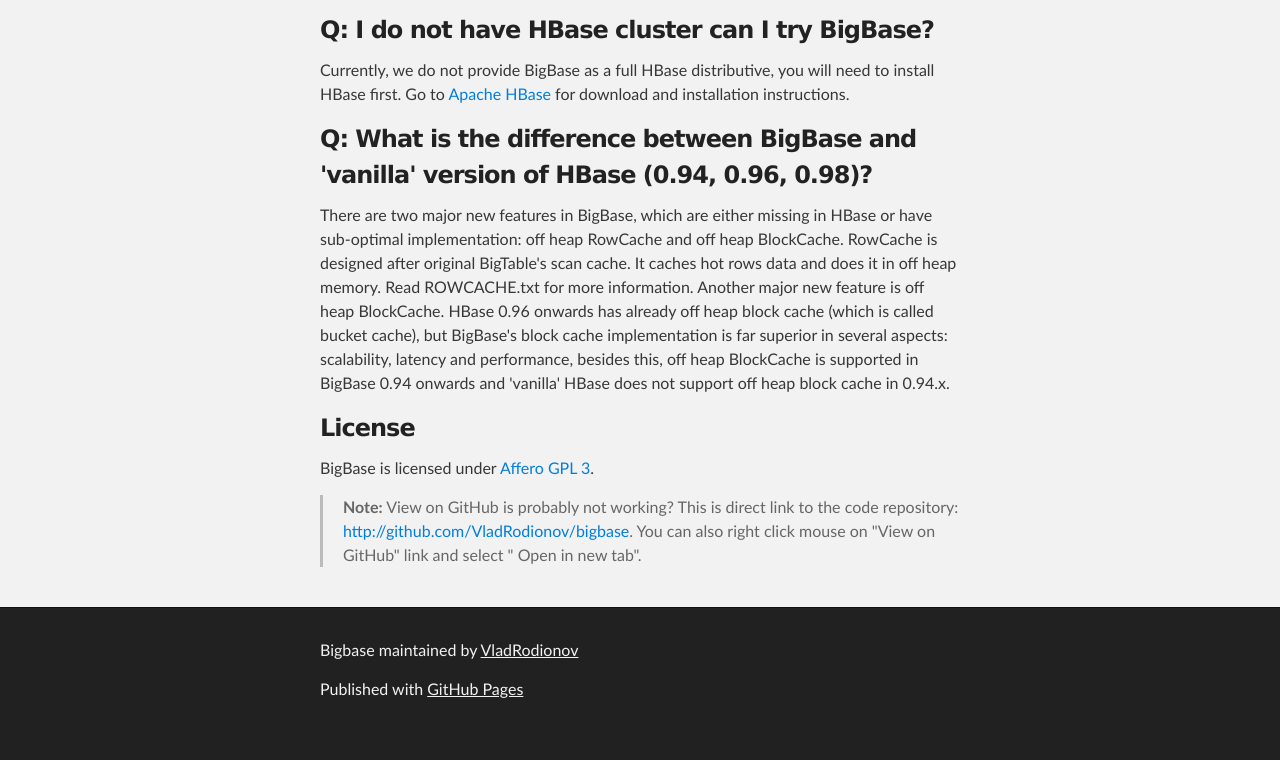
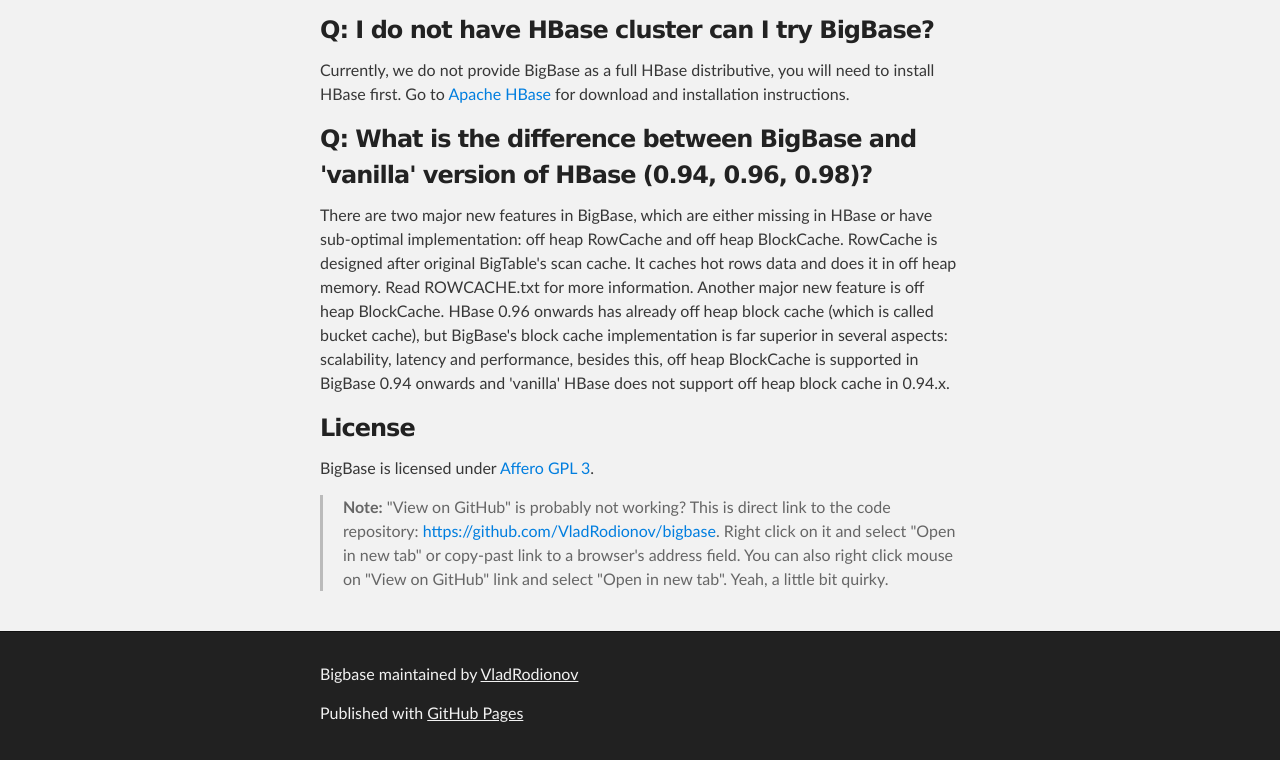
Before and after one commit to VladRodionov/bigbase, a plain HTML site: page index.html in a window 1280 px wide. Shown: the part 1177-1937 px from the top of the page. Before the commit the page ends 1913 px from the top, so only its background shows below. Drawn offline with Linux system fonts and the light colour scheme.

```diff
--- a/index.html
+++ b/index.html
@@ -92,7 +92,7 @@ off heap BlockCache is supported in BigBase 0.94 onwards and 'vanilla' HBase doe
 <p>BigBase is licensed under <a href="http://www.gnu.org/licenses/agpl-3.0.html">Affero GPL 3</a>.</p>
 
 <blockquote>
-<p><strong>Note:</strong> View on GitHub is probably not working? This is direct link to the code repository: <a href="http://github.com/VladRodionov/bigbase">http://github.com/VladRodionov/bigbase</a>. You can also right click mouse on "View on GitHub" link and select " Open in new tab". </p>
+<p><strong>Note:</strong> "View on GitHub" is probably not working? This is direct link to the code repository: <a href="https://github.com/VladRodionov/bigbase">https://github.com/VladRodionov/bigbase</a>. Right click on it and select "Open in new tab" or copy-past link to a browser's address field. You can also right click mouse on "View on GitHub" link and select "Open in new tab". Yeah, a little bit quirky. </p>
 </blockquote>
       </section>
     </div>
```
Also changed, not shown: params.json (+1 -1 lines).
